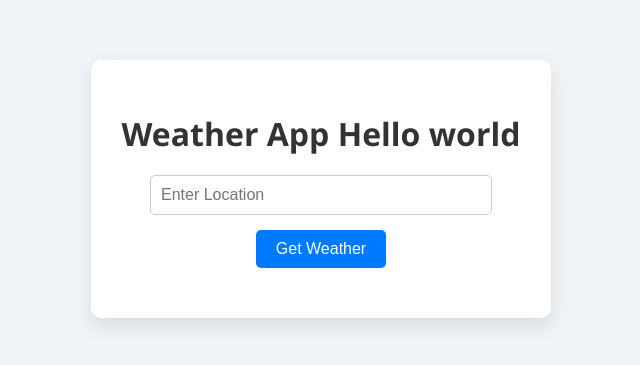
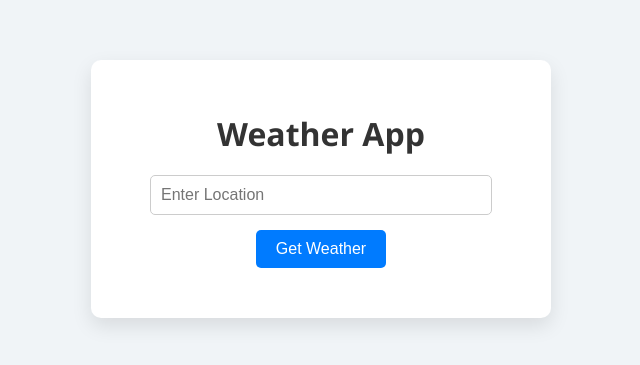
Before and after one commit to jlescarlan11/weather_app, a website built with webpack: page src/index.html in a window 1280 px wide. Shown: the part 211-576 px from the top of the page, without its empty margins (319-959 px from the left). Built offline with nearby package versions, Linux system fonts and the light colour scheme.

Commit message:
created weather app

```diff
--- a/src/index.html
+++ b/src/index.html
@@ -7,7 +7,7 @@
   </head>
   <body>
     <div id="app">
-      <h1>Weather App Hello world</h1>
+      <h1>Weather App</h1>
       <form id="location-form">
         <input
           type="text"
```
Also changed, not shown: dist/index.html.
